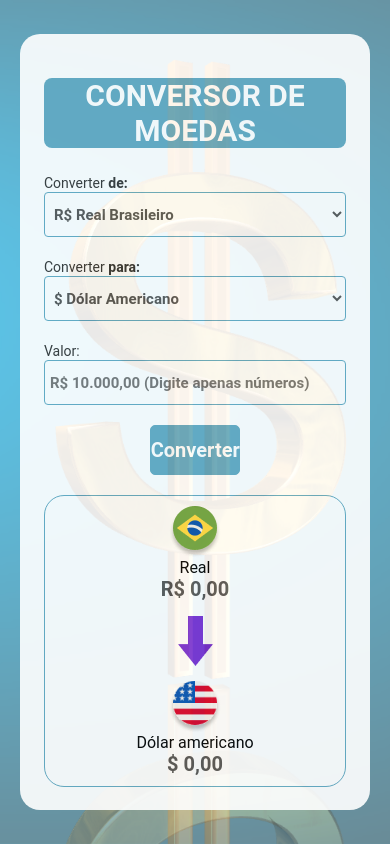
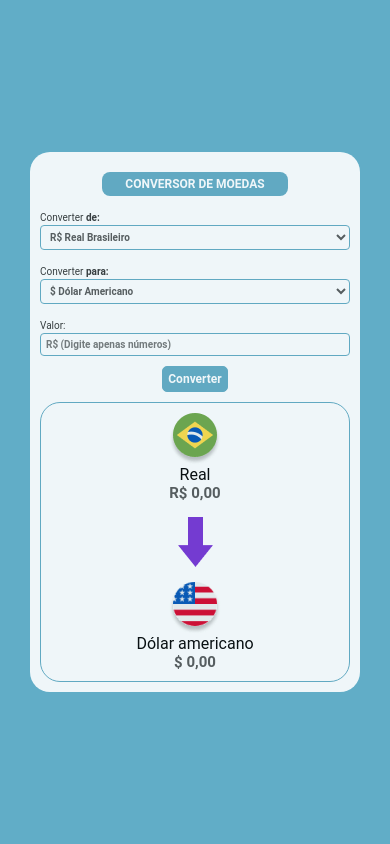
Before and after one commit to davialexandreh/Conversor-de-Moedas, a plain HTML site: page index.html in a window 390 px wide. Drawn offline with Linux system fonts and the light colour scheme.

Commit message:
Responsibility update

```diff
--- a/index.html
+++ b/index.html
@@ -32,7 +32,7 @@
 
         <label>
             Valor:
-            <input class="input-currency" placeholder="R$ 10.000,00 (Digite apenas números)">
+            <input class="input-currency" placeholder="R$ (Digite apenas números)">
         </label>
 
         <button class="convertButton">Converter</button>
--- a/style.css
+++ b/style.css
@@ -3,45 +3,45 @@
     margin: 0;
     padding: 0;
     box-sizing: border-box;
-    outline: none;
+}
+
+html, body {
+    height: 100%;
 }
 
 body {
-    background-image: url('./assets/background.png');
-    background-size: cover;
-    background-repeat: no-repeat;
-    background-attachment: fixed;
-    background-position: center center;
-    z-index: -1;
+    background-color: #61ADC7;
     display: flex;
     justify-content: center;
     align-items: center;
-    height: 100vh;
+}
+
+main {
+    width: 440px;
+    max-height: 90vh;
+    border-radius: 20px;
+    background-color: #FFF;
+    padding: 10px 20px;
+    opacity: 0.9;
 }
 
 h1 {
     border-radius: 8px;
-    font-size: 30px;
+    font-size: 20px;
     font-weight: 700;
+    text-align: center;
     color: #ffffff;
     text-align: center;
-    margin-bottom: 25px;
+    margin: 10px auto;
+    padding: 10px;
     background-color:#62A9C2;
-}
-
-main {
-    margin: 0 20px;
-    width: 440px;
-    border-radius: 20px;
-    background-color: #FFF;
-    padding: 44px 24px 23px;
-    opacity: 0.9;
+    width: 75%;
 }
 
 label {
     color: #333333;
     font-weight: 400;
-    font-size: 14px;
+    font-size: 15px;
 }
 
 select,
@@ -49,9 +49,10 @@ input {
     border-radius: 4px;
     border: 1px solid #62A9C2;
     background: #FFF;
-    height: 45px;
+    height: auto;
     width: 100%;
-    margin-bottom: 20px;
+    margin-bottom: 10px;
+    padding: 5px 0;
     padding-left: 5px;
     font-size: 15px;
     font-weight: 700;
@@ -63,13 +64,12 @@ button {
     border: 1px solid #62A9C2;
     border-radius: 5px;
     background: #62A9C2;
-    width: 30%;
-    height: 50px;
+    display: flex;
     margin: 0 auto;
-    display: block;
     color: rgb(255, 255, 255);
     font-size: 20px;
     font-weight: 700;
+    padding: 5px;
     cursor: pointer;
 }
 
@@ -86,7 +86,7 @@ section {
     border: 1px solid #62A9C2;
     width: auto;
     margin-top: 20px;
-    padding: 10px;
+    padding: 10px 0;
     display: flex;
     flex-direction: column;
     align-items: center;
@@ -106,3 +106,49 @@ section {
     font-weight: 700;
     font-size: 20px;
 }
+
+@media screen and (max-width: 500px) {
+    main {
+        width: 100%;
+        margin: 0 30px;
+        padding: 10px;
+        border-radius: 20px;
+    }
+
+    h1 {
+        font-size: 12px;
+        padding: 5px;
+        width: 60%;
+    }
+
+    label {
+        font-size: 10px;
+    }
+
+    select,
+    input {
+        font-size: 10px;
+        padding: 5px;
+    }
+
+    button {
+        font-size: 12px;
+        display: flex;
+        justify-content: center;
+        padding: 5px;
+    }
+
+    section {
+        padding: 10px;
+        margin-top: 10px;
+    }
+
+    .currency-value,
+    .currency-value-to-convert {
+        font-size: 15px;
+    }
+
+    .convertCurrencySelectDe {
+        font-size: 10px;
+    }
+}
```
